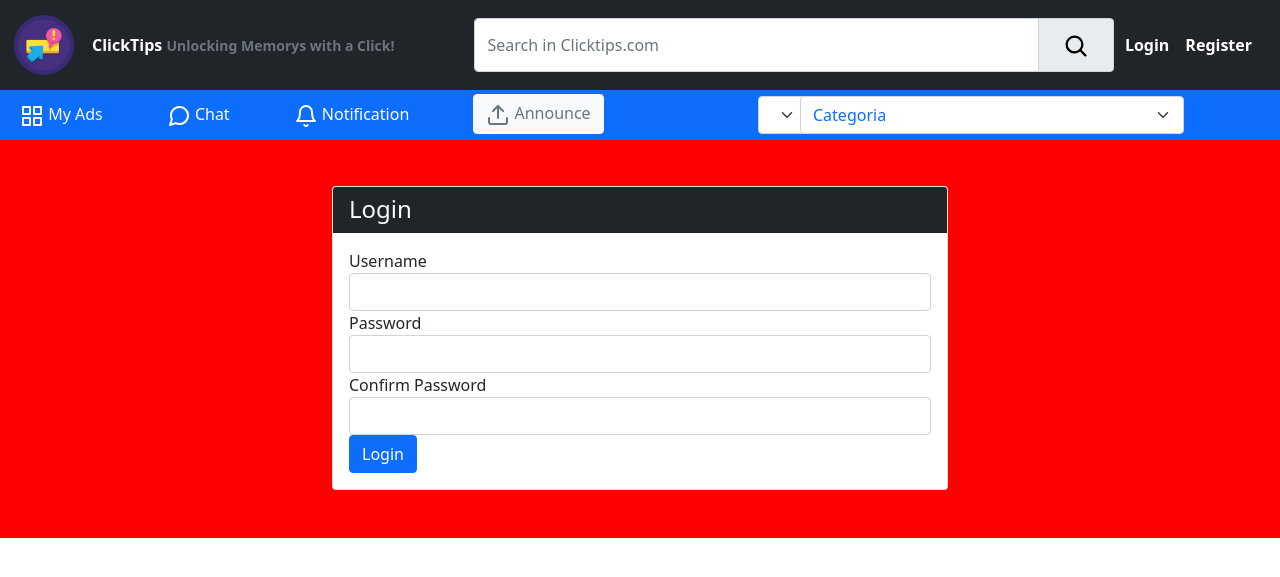
After one commit to MiracleForge/Cs50FinalProject, a Flask app: template templates/login.html in a window 1280 px wide. The commit adds this page. Shown: the top 577 px of the page. Run offline with Flask 3, Linux system fonts and the light colour scheme; the template is opened without the code that fills it, so the values that code supplies are empty; some libraries are stand-ins or nearby versions.

Commit message:
Flask running, small layout bugs fix, main width bug - not ok, DB user table done - login.route - ok , fell folders management

```diff
--- a/app.py
+++ b/app.py
@@ -0,0 +1,33 @@
+#Import components for the API
+from flask import Flask, flash,  render_template, request, redirect, session
+from flask_session import Session
+#import db components
+from cs50 import SQL
+
+app = Flask(__name__)
+app.secret_key = b'_5#y2L"F4Q8z\n\xec]/'
+# Configure session to use filesystem (instead of signed cookies)
+app.config["SESSION_PERMANENT"] = False
+app.config["SESSION_TYPE"] = "filesystem"
+Session(app)
+
+#db = SQL("sqlite3:///app_db.db")
+# Config cache
+@app.after_request
+def after_request(response):
+    """Ensure responses aren't cached"""
+    response.headers["Cache-Control"] = "no-cache, no-store, must-revalidate"
+    response.headers["Expires"] = 0
+    response.headers["Pragma"] = "no-cache"
+    return response
+
+@app.route('/', methods = ['GET', 'POST'])
+def index():
+
+    return render_template("layout.html")
+
+@app.route("/login", methods=["GET", "POST"])
+def login():
+    if request.method == 'GET':
+
+        return render_template("login.html")
--- a/static/CSS/style.css
+++ b/static/CSS/style.css
@@ -1,3 +1,13 @@
+main {
+    padding: 0!important;
+    left: 0!important;
+    position: absolute;
+    top: 0!important;
+
+    z-index: -1;
+}
+
+
 /*  NAVBAR -- BOOTSTRAP --- CUSTOM */
 
 /* Toggler icon styling for the Bootstrap navbar */
@@ -11,6 +21,8 @@
     cursor: pointer;
     background-color: #808080;
 }
+
+
 
 /* Animation for the search icon on hover */
 .search-icon:hover svg {
@@ -57,14 +69,41 @@
 
 /* Styles for screens larger than 600 pixels */
 @media (min-width: 600px) {
+
+
     .search-input-container {
         width: 80vw;
         margin-left: 15vw;
     }
+    main {
+        padding: 0!important;
+        left: 0!important;
+        position: absolute;
+        top: 0!important;
+        width: max-content;
+        z-index: -1;
+    }
+
+    body {
+        position: relative;
+    }
+
 }
 
+/* Adicione esta parte ao seu arquivo CSS existente ou crie um novo arquivo CSS */
+@media (max-width: 1100px) and (min-width: 765px) {
+    /* Esconder os links e mostrar apenas os ícones SVG */
+    .navbar-nav .nav-link, #slogan, #announceBtn {
+        font-size: 0; /* Ocultar o texto ajustando o tamanho da fonte para zero */
+    }
+
+    .navbar-nav .nav-link svg, #announceBtn svg {
+        display: inline-block;
+    }
+}
 /* Styles for screens larger than 800 pixels */
 @media (min-width: 800px) {
+
     .search-input-container {
         width: 60vw;
         margin-left: 5vw;
@@ -73,4 +112,17 @@
         height: 50px;
     }
 
+    main {
+        padding: 0!important;
+        left: 0!important;
+        position: absolute;
+        top: 0!important;
+
+        z-index: -1;
+    }
+
+    body {
+        position: relative;
+    }
+
 }
--- a/static/layout.html
+++ b/templates/layout.html
@@ -13,17 +13,17 @@
 </head>
 <body>
     <!-- First navbar -->
-    <nav class="navbar navbar-expand-md navbar-light bg-dark">
+    <nav class="navbar navbar-expand-md navbar-light bg-dark ">
         <div class="container-xxl">
             <!-- Navigation content -->
             <div class="d-flex align-items-center justify-content-between">
                 <!-- Seu Logo -->
-                <a href="#intro" class="navbar-brand">
+                <a href="/" class="navbar-brand">
                     <img class="img-fluid d-md-inline" src="/static/assets/favicon/favicon.png" alt="Logo" style="width: 64px; height: 64px;">
                 </a>
 
                 <!-- Seu Slogan -->
-                <span class="fw-bold text-primary d-md-inline d-none text-white me-3" style="margin-right: 20px;">
+                <span id="slogan" class="fw-bold text-primary d-md-inline d-none text-white me-3" >
                     ClickTips
                     <small class="text-muted">Unlocking Memorys with a Click!</small>
                 </span>
@@ -56,7 +56,7 @@
             <div class="navbar-nav ms-auto">
                 <ul class="navbar-nav ">
                     <li class="nav-item ">
-                        <a  class="fw-bold text-primary text-decoration-none d-md-inline d-none text-white me-3 " href="#login">Login</a>
+                        <a  class="fw-bold text-primary text-decoration-none d-md-inline d-none text-white me-3 " href="/login">Login</a>
                     </li>
                     <li class="nav-item">
                         <a  class="fw-bold text-primary text-decoration-none d-md-inline d-none text-white me-3" id="register" href="#register">Register</a>
@@ -69,10 +69,10 @@
 
 
 <!--   SEGUNDA NAVIGATION -->
-<nav class="navbar navbar-expand-md navbar-dark bg-primary navbar-custom border-3">
+<nav class="navbar navbar-expand-md navbar-dark bg-primary navbar-custom border-3 mb-4">
     <div class="container-xxl">
         <!-- Navbar links -->
-        <div class="collapse navbar-collapse justify-content-start navbar-sm"
+        <div class=" collapse navbar-collapse justify-content-start navbar-sm"
         id="main-nav">
             <ul class="navbar-nav">
                 <li class="nav-item me-5">
@@ -93,7 +93,7 @@
                         Notification</a>
                 </li>
                 <!---->
-                <li class="nav-item ms-md-2 me-md-4 d-md-inline ">
+                <li class="nav-item ms-md-2 me-md-3 d-md-inline" >
                     <button class="btn btn-light text-secondary btn-outline d-none d-sm-inline" id="announceBtn" href="#topics">
                         <svg xmlns="http://www.w3.org/2000/svg" width="24" height="24" viewBox="0 0 24 24" fill="none" stroke="currentColor" stroke-width="2" stroke-linecap="round" stroke-linejoin="round" class="feather feather-upload"><path d="M21 15v4a2 2 0 0 1-2 2H5a2 2 0 0 1-2-2v-4"/><polyline points="17 8 12 3 7 8"/><line x1="12" y1="3" x2="12" y2="15"/></svg>
                         Announce
@@ -105,7 +105,7 @@
 
                 <!-- Login e Register movidos para a segunda navegação -->
                 <li class="nav-item d-md-none">
-                    <a class="nav-link text-white" href="#" id="loginMobile">
+                    <a class="nav-link text-white" href="/login" id="loginMobile">
                         <svg xmlns="http://www.w3.org/2000/svg" width="24" height="24" viewBox="0 0 24 24" fill="none" stroke="currentColor" stroke-width="2" stroke-linecap="round" stroke-linejoin="round" class="feather feather-log-in"><path d="M15 3h4a2 2 0 0 1 2 2v14a2 2 0 0 1-2 2h-4"/><polyline points="10 17 15 12 10 7"/><line x1="15" y1="12" x2="3" y2="12"/></svg>
                         Login</a>
                 </li>
@@ -150,10 +150,14 @@
     </div>
 </nav>
 
+<main class="container-xxl py-5 mb-4 mt-5 " style="background-color: red;">
+    {% block main %}{% endblock %}
+</main>
+
 </body>
 
 <!-- Main.js-->
-<script src="/js/main.js"></script>
+<script src="static/js/main.js"></script>
 <!--Bootstrap 5-->
 <script src="https://cdn.jsdelivr.net/npm/@popperjs/core@2.9.2/dist/umd/popper.min.js" integrity="sha384-IQsoLXl5PILFhosVNubq5LC7Qb9DXgDA9i+tQ8Zj3iwWAwPtgFTxbJ8NT4GN1R8p" crossorigin="anonymous"></script>
 <script src="https://cdn.jsdelivr.net/npm/bootstrap@5.0.2/dist/js/bootstrap.min.js" integrity="sha384-cVKIPhGWiC2Al4u+LWgxfKTRIcfu0JTxR+EQDz/bgldoEyl4H0zUF0QKbrJ0EcQF" crossorigin="anonymous"></script>
--- /dev/null
+++ b/templates/login.html
@@ -0,0 +1,39 @@
+{% extends "layout.html" %}
+
+{% block title %}
+    Login
+{% endblock %}
+
+{% block main %}
+
+<div class="container-xxl d-flex.flex-column">
+    <div class="row justify-content-center">
+        <div class="col-md-6">
+            <div class="card">
+                <div class="card-header bg-dark">
+                    <h4 class="mb-0 tw-bold text-light">Login</h4>
+                </div>
+                <div class="card-body ">
+                    <form class="form" role="form" autocomplete="off" method="POST" action="/login">
+                        <div class="form-group">
+                            <label for="username">Username</label>
+                            <input type="text" class="form-control" id="username" name="username" required>
+                        </div>
+                        <div class="form-group">
+                            <label for="password">Password</label>
+                            <input type="password" class="form-control" id="password" name="password" required>
+                        </div>
+                        <div class="form-group">
+                            <label for="confirmPassword">Confirm Password</label>
+                            <input type="password" class="form-control" id="confirmPassword"
+                                name="confirmPassword" required>
+                        </div>
+                        <button type="submit" class="btn btn-primary">Login</button>
+                    </form>
+                </div>
+            </div>
+        </div>
+    </div>
+</div>
+
+{% endblock %}
--- a/terminal commands.txt
+++ b/terminal commands.txt
@@ -27,3 +27,9 @@ npm install -g http-server -> install node.js to to create basic servers
 python -m http.server
 
 quit() --> exiting a programing using ubuntu
+
+
+--- FLASK COMMANDS ----
+flask run
+flask --app [NAME] run
+flask --app [NAME] run --debug
```
Also changed, not shown: app_db.db (added), static/js/main.js (renamed from js/main.js), 1 other file.
